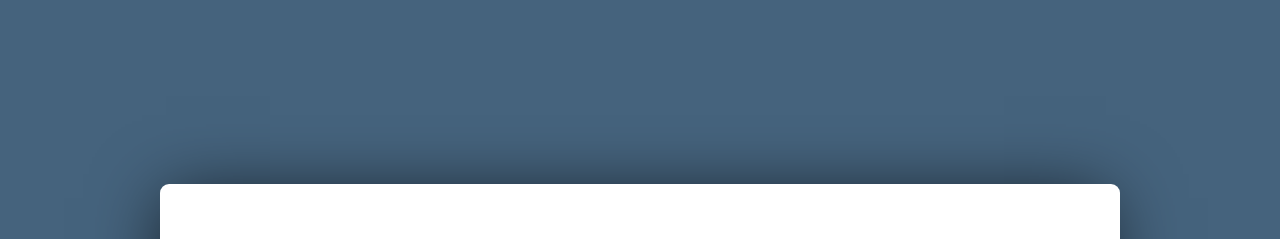
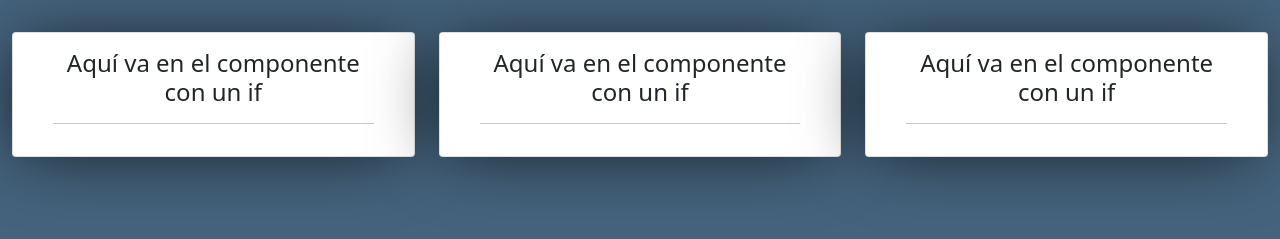
Before and after one commit to RicardoMCode/proidea-u, a React app: page /proponent-home in a window 1280 px wide. Before the commit this address had no page. Shown: the top 239 px of the page. Built offline with nearby package versions, Linux system fonts and the light colour scheme.

Commit message:
se actualizan las pages, se maqueta el layout básico del Home de proponentes

```diff
--- a/src/components/VideoHome.jsx
+++ b/src/components/VideoLogin.jsx
@@ -1,11 +1,11 @@
 import React from 'react';
 
-const VideoHome = () => {
+const VideoLogin = () => {
   return (
       <section>
         <div class="d-flex justify-content-center">
               <iframe
-                class="video_home"
+                class="video_login"
                 src="https://www.youtube.com/embed/LBL7C9I0rrU"
                 title="Video-Udi"
                 frameborder="0"
@@ -17,4 +17,4 @@ const VideoHome = () => {
   );
 };
 
-export default VideoHome;
+export default VideoLogin;
--- /dev/null
+++ b/src/containers/HomeModule.jsx
@@ -0,0 +1,15 @@
+import React from 'react';
+
+const HomeModule = () => {
+    return (
+        <div className="card text-center container">
+          <div className="card-body">
+            <h4 className="card-title">Aquí va en el componente con un if</h4>
+            <hr />
+
+      </div>
+    </div>
+    );
+};
+
+export default HomeModule;
--- a/src/pages/AdminMenu.jsx
+++ b/src/pages/AdminHome.jsx
@@ -1,6 +1,6 @@
 import React from 'react';
 
-const AdminMenu = () => {
+const AdminHome = () => {
     return (
         <>
             Menú administrador
@@ -8,4 +8,4 @@ const AdminMenu = () => {
     );
 };
 
-export default AdminMenu;
+export default AdminHome;
--- a/src/pages/AnalistMenu.jsx
+++ b/src/pages/AnalistHome.jsx
@@ -1,6 +1,6 @@
 import React from 'react';
 
-const AnalistMenu = () => {
+const AnalistHome = () => {
     return (
         <>
             Menú analista
@@ -8,4 +8,4 @@ const AnalistMenu = () => {
     );
 };
 
-export default AnalistMenu;
+export default AnalistHome;
--- a/src/pages/Home.jsx
+++ b/src/pages/Login.jsx
@@ -3,14 +3,14 @@ import LoginForm from '../containers/LoginForm';
 import RecoveryPass from '../containers/RecoveryPass';
 import Register from '../containers/Register';
 import logo from '@logos/logo.png';
-import VideoHome from '../components/VideoHome';
+import VideoHome from '../components/VideoLogin';
 import Footer from '../components/Footer';
-import '@styles/home.css';
+import '@styles/login.css';
 
-const Home = () => {
+const Login = () => {
   return (
     <>
-      <div className="home container">
+      <div className="login container">
         <div className="row justify-content-around">
           {/* <!--login block--> */}
           <div className="col-md-4 row_item">
@@ -38,4 +38,4 @@ const Home = () => {
   );
 };
 
-export default Home;
+export default Login;
--- /dev/null
+++ b/src/pages/ProponentHome.jsx
@@ -0,0 +1,15 @@
+import React from 'react';
+import HomeModule from '../containers/HomeModule'
+import '@styles/home.css'
+
+const ProponentHome = () => {
+    return (
+        <div className="home row">
+            <div className="col-sm-4 home_module"><HomeModule></HomeModule></div>
+            <div className="col-sm-4 home_module"><HomeModule></HomeModule></div>
+            <div className="col-sm-4 home_module"><HomeModule></HomeModule></div>
+        </div>
+    );
+};
+
+export default ProponentHome;
--- a/src/pages/ProponentMenu.jsx
+++ /dev/null
@@ -1,11 +0,0 @@
-import React from 'react';
-
-const ProponentMenu = () => {
-    return (
-        <>
-            Menú proponentes
-        </>
-    );
-};
-
-export default ProponentMenu;
--- a/src/routes/App.jsx
+++ b/src/routes/App.jsx
@@ -1,26 +1,25 @@
 import React from 'react';
 import { BrowserRouter , Switch, Route } from 'react-router-dom';
 import Layout from '../containers/Layout';
-import Home from '../pages/Home';
+import Login from '../pages/Login';
 import NotFound from '../pages/NotFound';
-import ProponentMenu from '../pages/ProponentMenu';
-import AnalistMenu from '../pages/AnalistMenu';
-import AdminMenu from '../pages/AdminMenu';
+import ProponentHome from '../pages/ProponentHome';
+import AnalistHome from '../pages/AnalistHome';
+import AdminHome from '../pages/AdminHome';
 //Acá es en donde se renderizan los componentes
 const App = () => {
   return (
     <BrowserRouter>
       <Layout>
         <Switch>
-          <Route exact path="/" component={Home} />
-          <Route exact path="/proponent-menu/" component={ProponentMenu} />
-          <Route exact path="/analist-menu/" component={AnalistMenu} />
-          <Route exact path="/admin-menu/" component={AdminMenu} />
+          <Route exact path="/" component={Login} />
+          <Route exact path="/proponent-home/" component={ProponentHome} />
+          <Route exact path="/analist-home/" component={AnalistHome} />
+          <Route exact path="/admin-home/" component={AdminHome} />
           <Route component={NotFound} />
         </Switch>
       </Layout>
     </BrowserRouter>
   );
 };
-
 export default App;
--- a/src/styles/home.css
+++ b/src/styles/home.css
@@ -1,16 +1,7 @@
 .home {
     padding-top: 2rem;
+    margin: auto;
 }
-.video_home {
-    max-width: 20rem;
-    min-width: 1rem;
-    height: 12.5rem;
-    margin: calc(4rem - 16px) 0 calc(4rem - 24px) 0;
-    border-radius: 9px 9px 9px 9px;
+.home_module {
+    margin-bottom: 2rem;
 }
-.row_item {
-    margin: 1rem;
-}
-.img {
-    height: 100%;
-}
--- /dev/null
+++ b/src/styles/login.css
@@ -0,0 +1,16 @@
+.login {
+    padding-top: 2rem;
+}
+.video_login {
+    max-width: 20rem;
+    min-width: 1rem;
+    height: 12.5rem;
+    margin: calc(4rem - 16px) 0 calc(4rem - 24px) 0;
+    border-radius: 9px 9px 9px 9px;
+}
+.row_item {
+    margin: 1rem;
+}
+.img {
+    height: 100%;
+}
```
